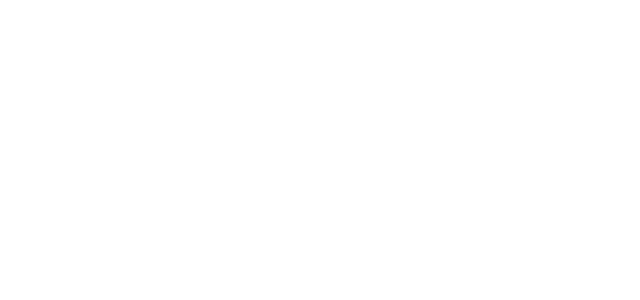
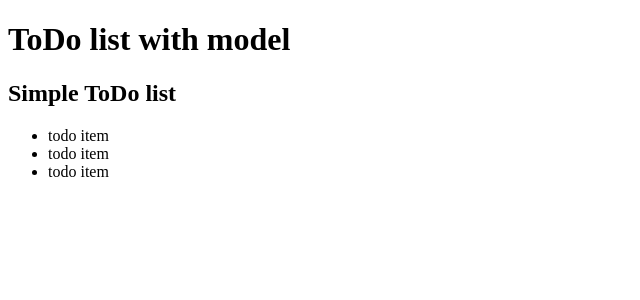
Before and after one commit to vblaskovics/AngularAkademia2022, an Angular app in the folder todo-app-model/: page / in a window 1280 px wide. Shown: the top 300 px of the page, without its empty margins (0-640 px from the left). Built offline with nearby package versions, Linux system fonts and the light colour scheme.

Commit message:
Add simple (not working) todo list

```diff
--- a/todo-app-model/src/app/app.component.html
+++ b/todo-app-model/src/app/app.component.html
@@ -0,0 +1,3 @@
+<h1>ToDo list with model</h1>
+
+<app-todo-list></app-todo-list>
--- a/todo-app-model/src/app/app.module.ts
+++ b/todo-app-model/src/app/app.module.ts
@@ -2,10 +2,14 @@
 import { BrowserModule } from '@angular/platform-browser';
 
 import { AppComponent } from './app.component';
+import { TodoListComponent } from './components/todo-list/todo-list.component';
+import { TodoItemComponent } from './components/todo-item/todo-item.component';
 
 @NgModule({
   declarations: [
-    AppComponent
+    AppComponent,
+    TodoListComponent,
+    TodoItemComponent
   ],
   imports: [
     BrowserModule
--- /dev/null
+++ b/todo-app-model/src/app/components/todo-item/todo-item.component.html
@@ -0,0 +1 @@
+<li>todo item</li>
--- /dev/null
+++ b/todo-app-model/src/app/components/todo-item/todo-item.component.ts
@@ -0,0 +1,15 @@
+import { Component, OnInit } from '@angular/core';
+
+@Component({
+  selector: 'app-todo-item',
+  templateUrl: './todo-item.component.html',
+  styleUrls: ['./todo-item.component.css']
+})
+export class TodoItemComponent implements OnInit {
+
+  constructor() { }
+
+  ngOnInit(): void {
+  }
+
+}
--- /dev/null
+++ b/todo-app-model/src/app/components/todo-list/todo-list.component.html
@@ -0,0 +1,4 @@
+<h2>Simple ToDo list</h2>
+<ul>
+  <app-todo-item *ngFor="let item of items"></app-todo-item>
+</ul>
--- /dev/null
+++ b/todo-app-model/src/app/components/todo-list/todo-list.component.ts
@@ -0,0 +1,22 @@
+import { Component, OnInit } from '@angular/core';
+import { Todo } from 'src/app/models/todo';
+
+@Component({
+  selector: 'app-todo-list',
+  templateUrl: './todo-list.component.html',
+  styleUrls: ['./todo-list.component.css']
+})
+export class TodoListComponent implements OnInit {
+
+  items: Todo[] = new Array();
+
+  constructor() {
+    this.items.push({id: 1, title: 'Ezmegaz', createDate: '2022-08-11'});
+    this.items.push({id: 2, title: 'Megamaz', createDate: '2022-08-05'});
+    this.items.push({id: 3, title: 'Ésezis', createDate: '2022-07-21'});
+  }
+
+  ngOnInit(): void {
+  }
+
+}
--- /dev/null
+++ b/todo-app-model/src/app/models/todo.ts
@@ -0,0 +1,7 @@
+export interface Todo {
+
+  id: number,
+  title: string,
+  createDate: string
+
+}
```
Also changed, not shown: todo-app-model/src/app/components/todo-item/todo-item.component.css (added), todo-app-model/src/app/components/todo-list/todo-list.component.css (added), 2 other files (tests, documents, lock files or other folders).
